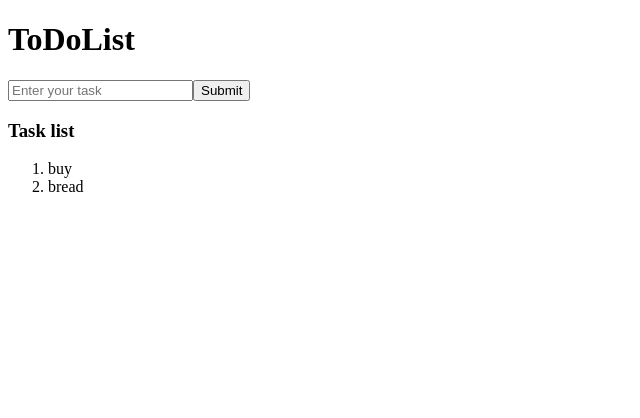
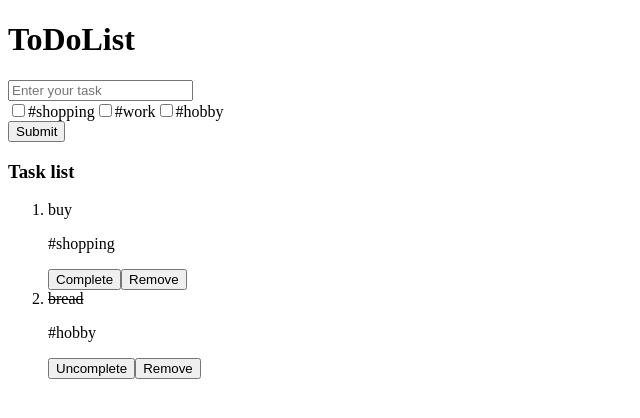
Before and after one commit to BlackPuma9/ReactTodoList, a React (Create React App) app: page / in a window 1280 px wide. Shown: the top 418 px of the page, without its empty margins (0-640 px from the left). Built offline with nearby package versions, Linux system fonts and the light colour scheme.

Commit message:
Tags added, delete btn

```diff
--- a/src/App.js
+++ b/src/App.js
@@ -5,13 +5,19 @@ function App() {
   const [tasks, setTasks] = useState([
     {
       name: 'buy',
-      isComplited: false
+      isComplited: false,
+      tags: ['#shopping']
     },
     {
       name: 'bread',
-      isComplited: false
+      isComplited: true,
+      tags: ['#hobby']
     }
   ])
+  // const [tags, setTags] = useState(['#shopping', '#hobby', '#work'])
+  const [checkedOne, setCheckedOne] = useState(false);
+  const [checkedTwo, setCheckedTwo] = useState(false);
+  const [checkedThree, setCheckedThree] = useState(false);
 
   const eventEnterHandler = (event) => {
     setValue(event.target.value)
@@ -19,9 +25,31 @@ function App() {
 
   const eventHadler = () => {
     if (value.length !== 0) {
-      setTasks([...tasks, { name: value, isComplited: false }])
+      const tags = []
+      if (checkedOne) {
+        tags.push('#shopping')
+      }
+
+      if (checkedTwo) {
+        tags.push('#work')
+      }
+
+      if (checkedThree) {
+        tags.push('#hobby')
+      }
+
+      setTasks([...tasks, { name: value, isComplited: false, tags }])
       setValue('')
+      setCheckedOne(false)
+      setCheckedTwo(false)
+      setCheckedThree(false)
+
     }
+  }
+
+  const handleToggle = (index) => {
+    tasks[index].isComplited = !tasks[index].isComplited
+    setTasks([...tasks])
   }
 
   return (
@@ -32,11 +60,45 @@ function App() {
           value={value}
           placeholder="Enter your task"
           onChange={eventEnterHandler}
-          />
+          /><br/>
+          <label>
+            <input type="checkbox"
+            checked={checkedOne}
+            onChange={() => setCheckedOne(!checkedOne)}
+            />
+            #shopping
+          </label>
+          <label>
+            <input type="checkbox"
+            checked={checkedTwo}
+            onChange={() => setCheckedTwo(!checkedTwo)}
+            />
+            #work
+          </label>
+          <label>
+            <input type="checkbox"
+            checked={checkedThree}
+            onChange={() => setCheckedThree(!checkedThree)}
+            />
+            #hobby
+          </label><br/>
           <button onClick={eventHadler}>Submit</button>
         <h3>Task list</h3>
           <ol>
-            {tasks.map((task, index) => <li key={index}>{task.name}</li>)}
+            {tasks.map((task, index) => {
+              const { name, isComplited, tags } = task
+
+              return <li key={index}>
+                  {isComplited ? <del>{name}</del> : name }
+                  <p>{tags.join(', ')}</p>
+                  <button
+                  onClick={() => handleToggle(index)}
+                  >{isComplited ? 'Uncomplete' : 'Complete'}</button>
+                  <button onClick={() => {
+                    setTasks([...tasks.filter((task, i) => i !== index)])
+                  }}>Remove</button>
+                </li>
+            })}
           </ol>
       </div>
     );
```
